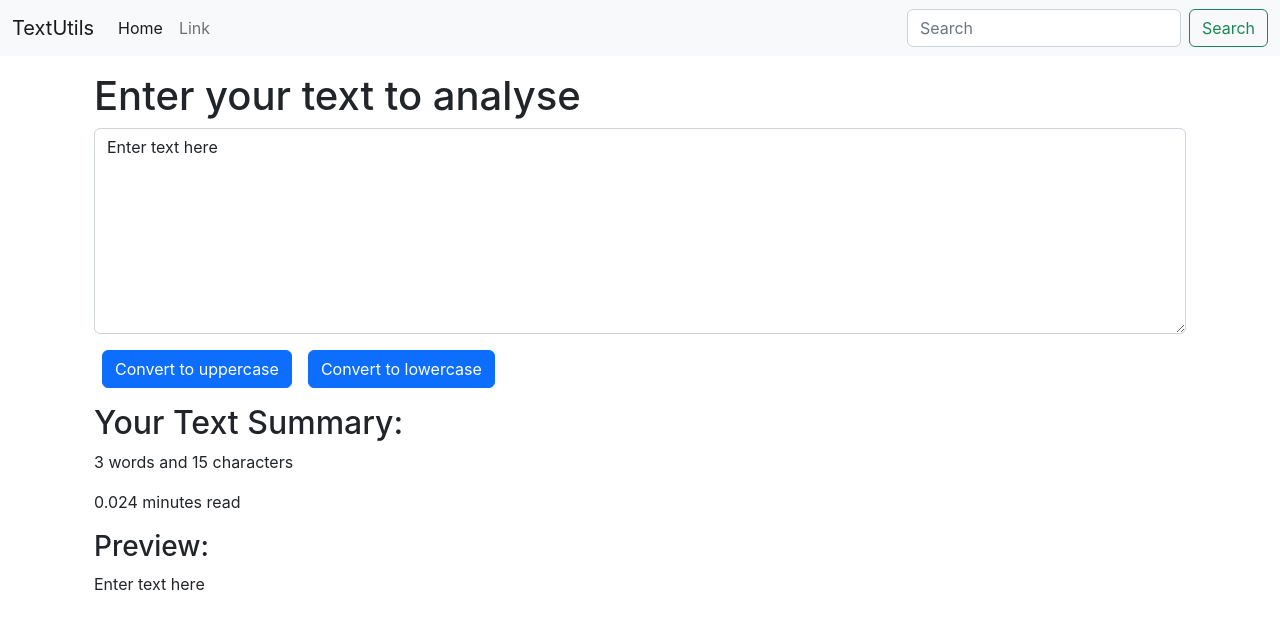
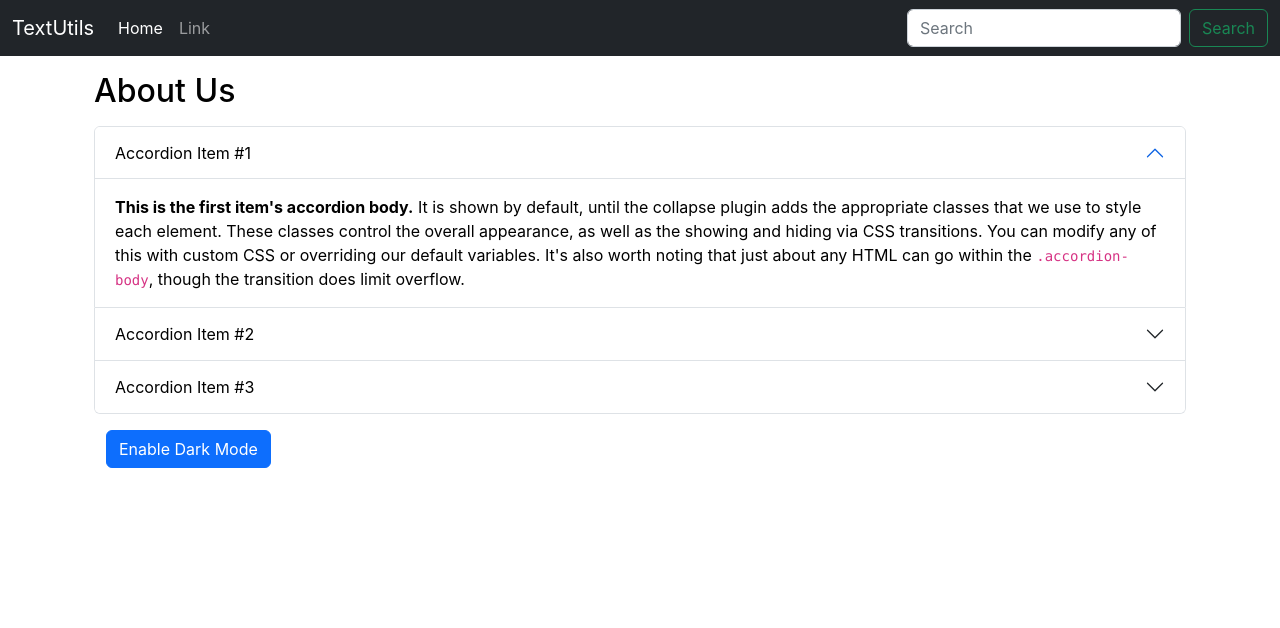
Before and after one commit to luniv06/TextUtils, a React (Create React App) app: page / in a window 1280 px wide. Shown: the top 628 px of the page. Built offline with nearby package versions, Linux system fonts and the light colour scheme.

Commit message:
Enable Dark Mode

```diff
--- a/src/App.js
+++ b/src/App.js
@@ -1,13 +1,15 @@
 import './App.css';
 import Navbar from './components/Navbar';
-import TextForm from './components/TextForm';
+import About from './components/About';
+// import TextForm from './components/TextForm';
 
 function App() {
   return (
     <>
       <Navbar title="TextUtils" />
       <div className="container my-3">
-        <TextForm heading="Enter your text to analyse" />
+        <About />
+        {/* <TextForm heading="Enter your text to analyse" /> */}
       </div>
     </>
   );
--- /dev/null
+++ b/src/components/About.js
@@ -0,0 +1,142 @@
+import React, { useState } from 'react';
+
+export default function About() {
+  const [btnText, setBtnText] = useState('Enable Dark Mode');
+
+  //   const [bgColor, setBgColor] = useState('white');
+  const [customStyle, setCustomStyle] = useState({
+    color: 'black',
+    backgroundColor: 'white',
+  });
+  const handleBtnClick = () => {
+    if (!btnText.localeCompare('Enable Dark Mode')) {
+      setBtnText('Disable Dark Mode');
+    } else {
+      setBtnText('Enable Dark Mode');
+    }
+    if (!customStyle.backgroundColor.localeCompare('white')) {
+      setCustomStyle({
+        color: 'white',
+        backgroundColor: 'black',
+      });
+    } else {
+      setCustomStyle({
+        color: 'black',
+        backgroundColor: 'white',
+      });
+    }
+  };
+
+  return (
+    <div className="container" style={customStyle}>
+      <h2 className="my-3">About Us</h2>
+      <div className="accordion" id="accordionExample" style={customStyle}>
+        <div className="accordion-item">
+          <h2 className="accordion-header" id="headingOne">
+            <button
+              className="accordion-button"
+              type="button"
+              data-bs-toggle="collapse"
+              data-bs-target="#collapseOne"
+              aria-expanded="true"
+              aria-controls="collapseOne"
+              style={customStyle}
+            >
+              Accordion Item #1
+            </button>
+          </h2>
+          <div
+            id="collapseOne"
+            className="accordion-collapse collapse show"
+            aria-labelledby="headingOne"
+            data-bs-parent="#accordionExample"
+          >
+            <div className="accordion-body" style={customStyle}>
+              <strong>This is the first item's accordion body.</strong> It is
+              shown by default, until the collapse plugin adds the appropriate
+              classes that we use to style each element. These classes control
+              the overall appearance, as well as the showing and hiding via CSS
+              transitions. You can modify any of this with custom CSS or
+              overriding our default variables. It's also worth noting that just
+              about any HTML can go within the <code>.accordion-body</code>,
+              though the transition does limit overflow.
+            </div>
+          </div>
+        </div>
+        <div className="accordion-item">
+          <h2 className="accordion-header" id="headingTwo">
+            <button
+              className="accordion-button collapsed"
+              type="button"
+              data-bs-toggle="collapse"
+              data-bs-target="#collapseTwo"
+              aria-expanded="false"
+              aria-controls="collapseTwo"
+              style={customStyle}
+            >
+              Accordion Item #2
+            </button>
+          </h2>
+          <div
+            id="collapseTwo"
+            className="accordion-collapse collapse"
+            aria-labelledby="headingTwo"
+            data-bs-parent="#accordionExample"
+          >
+            <div className="accordion-body" style={customStyle}>
+              <strong>This is the second item's accordion body.</strong> It is
+              hidden by default, until the collapse plugin adds the appropriate
+              classes that we use to style each element. These classes control
+              the overall appearance, as well as the showing and hiding via CSS
+              transitions. You can modify any of this with custom CSS or
+              overriding our default variables. It's also worth noting that just
+              about any HTML can go within the <code>.accordion-body</code>,
+              though the transition does limit overflow.
+            </div>
+          </div>
+        </div>
+        <div className="accordion-item">
+          <h2 className="accordion-header" id="headingThree">
+            <button
+              className="accordion-button collapsed"
+              type="button"
+              data-bs-toggle="collapse"
+              data-bs-target="#collapseThree"
+              aria-expanded="false"
+              aria-controls="collapseThree"
+              style={customStyle}
+            >
+              Accordion Item #3
+            </button>
+          </h2>
+          <div
+            id="collapseThree"
+            className="accordion-collapse collapse"
+            aria-labelledby="headingThree"
+            data-bs-parent="#accordionExample"
+          >
+            <div className="accordion-body" style={customStyle}>
+              <strong>This is the third item's accordion body.</strong> It is
+              hidden by default, until the collapse plugin adds the appropriate
+              classes that we use to style each element. These classes control
+              the overall appearance, as well as the showing and hiding via CSS
+              transitions. You can modify any of this with custom CSS or
+              overriding our default variables. It's also worth noting that just
+              about any HTML can go within the <code>.accordion-body</code>,
+              though the transition does limit overflow.
+            </div>
+          </div>
+        </div>
+      </div>
+      <div className="container">
+        <button
+          type="button"
+          className="btn btn-primary my-3"
+          onClick={handleBtnClick}
+        >
+          {btnText}
+        </button>
+      </div>
+    </div>
+  );
+}
--- a/src/components/Navbar.js
+++ b/src/components/Navbar.js
@@ -3,7 +3,7 @@
 
 export default function Navbar(props) {
   return (
-    <nav className="navbar navbar-expand-lg bg-light">
+    <nav className="navbar navbar-dark navbar-expand-lg bg-dark">
       <div className="container-fluid">
         <a className="navbar-brand" href="/">
           {props.title}
--- a/src/components/TextForm.js
+++ b/src/components/TextForm.js
@@ -6,7 +6,7 @@
     setText(newText);
   };
   const handleLowClick = () => {
-    let newText = text.toUpperCase();
+    let newText = text.toLowerCase();
     setText(newText);
   };
   const handleOnChange = (event) => {
@@ -14,7 +14,7 @@
     setText(event.target.value);
   };
 
-  const [text, setText] = useState('Enter text here');
+  const [text, setText] = useState('');
   return (
     <>
       <div className="container">
@@ -26,6 +26,7 @@
             rows="8"
             value={text}
             onChange={handleOnChange}
+            placeholder="Enter text here"
           ></textarea>
         </div>
         <button className="btn btn-primary mx-2" onClick={handleUpClick}>
```
